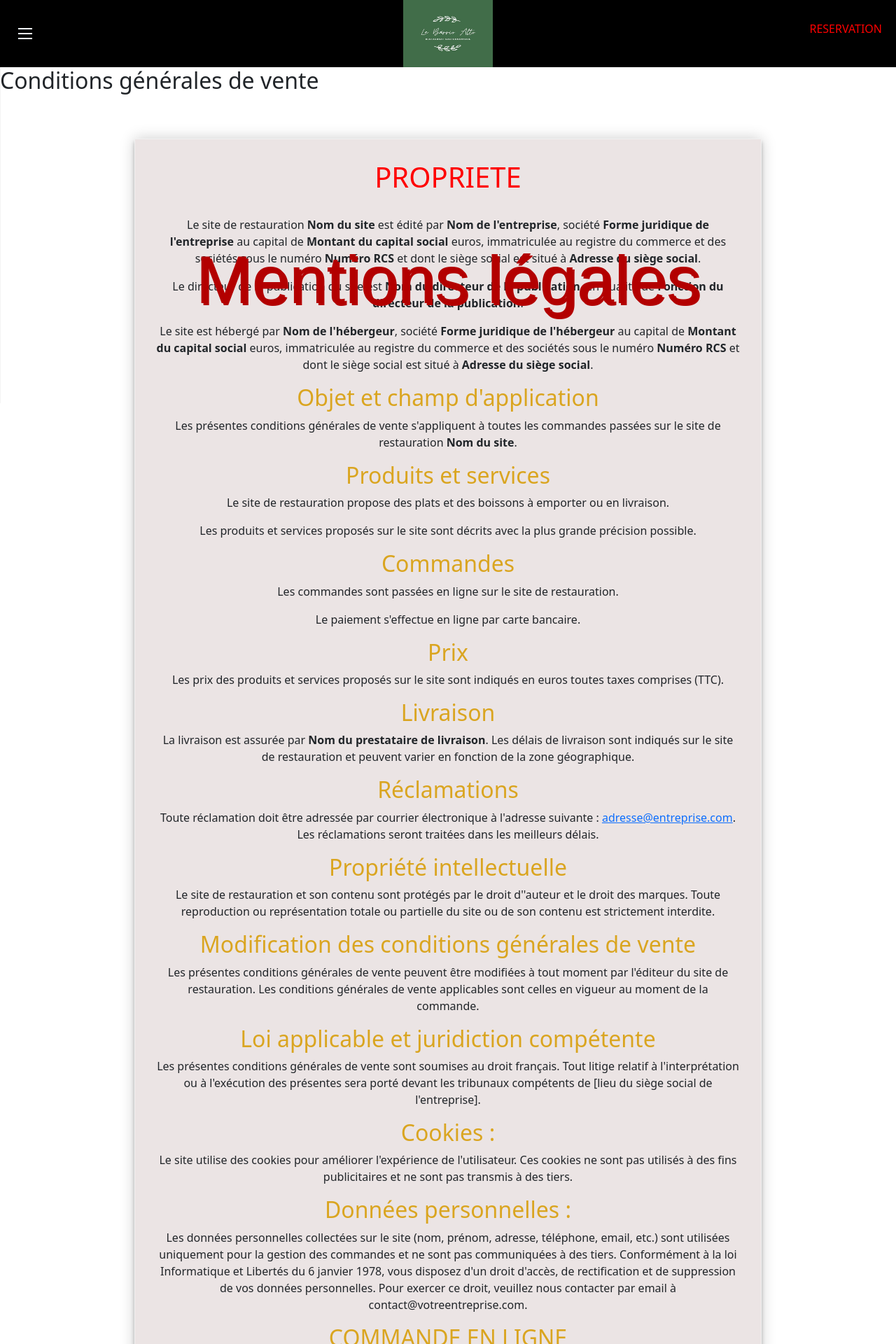
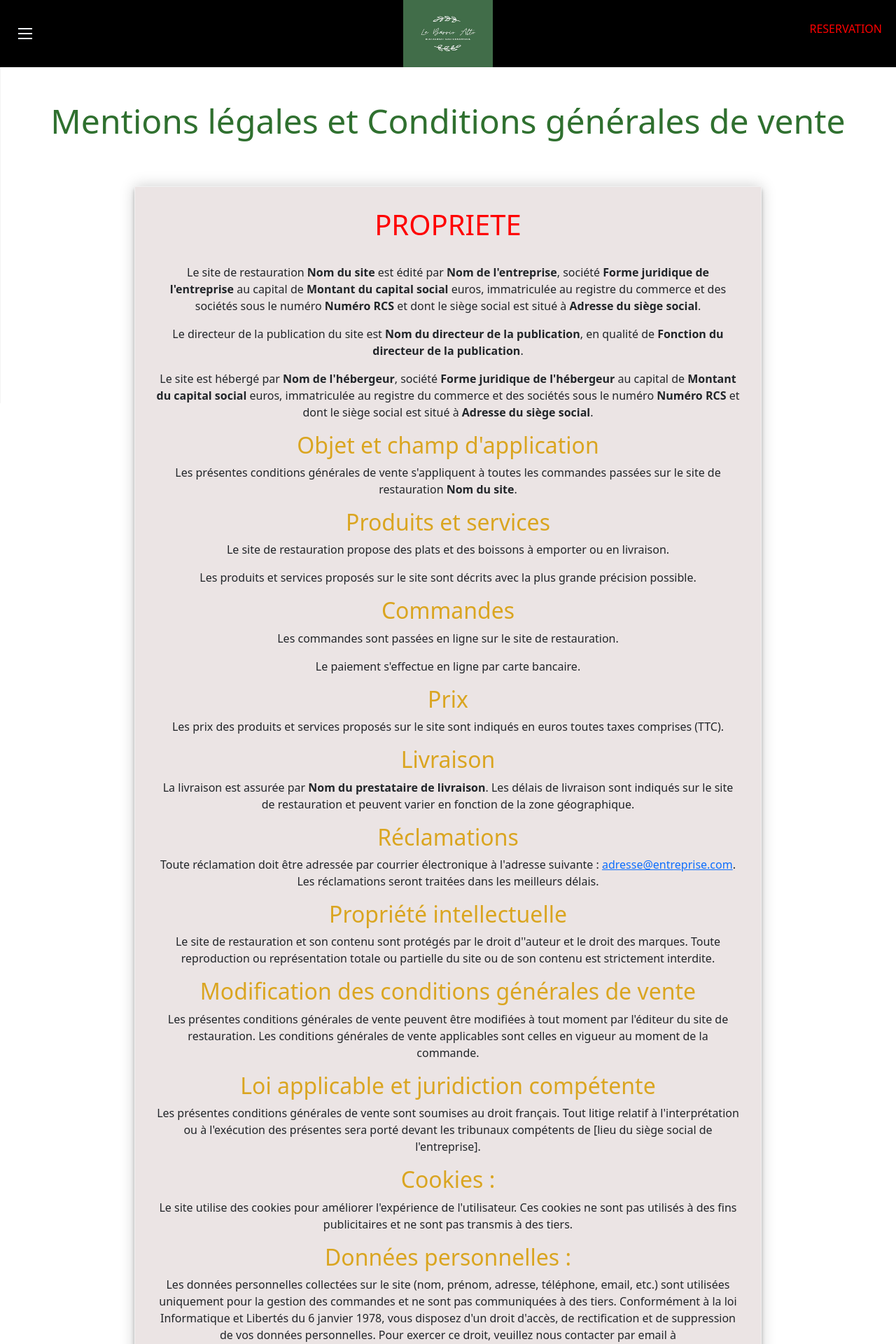
Before and after one commit to Emmanuel60000/projet-restaurant, a PHP site: page /index.php?mentions_legales in a window 1280 px wide. Shown: the top 1920 px of the page at 70% size. Run offline with PHP 8.4, Linux system fonts and the light colour scheme; some libraries are stand-ins or nearby versions; some web fonts are replaced.

Commit message:
27/03/2023

```diff
--- a/views/assets/css/style.css
+++ b/views/assets/css/style.css
@@ -329,6 +329,7 @@ footer {
     border: 1px solid #f1f1f1;
     background: #ebe4e4;
     box-shadow: 0 0 20px 0 rgba(0, 0, 0, 0.2), 0 5px 5px 0 rgba(0, 0, 0, 0.24);
+    margin-bottom: 2em;
 }
 
 .ml h1 {
@@ -346,7 +347,12 @@ footer {
     width: 100%;
     height: 45vw;
 }
-
+.main_ml_h1{
+    text-align: center;
+    color: #2f702f;
+    font-size: 3em;
+    margin-top: 1em;
+}
 
 
 
--- a/views/mentions_legales.php
+++ b/views/mentions_legales.php
@@ -45,8 +45,8 @@
     <section>
         <div class="main">
             <!-- <img class="image2" src="views/assets/img/alto.jpg" alt="photo cathédrale"> -->
-            <h1 class="h1">Mentions légales</h1>
-            <h2 class="h2">Conditions générales de vente</h2>
+            <h1 class="main_ml_h1" >Mentions légales et Conditions générales de vente</h1>
+
         </div>
     </section>
 
```
